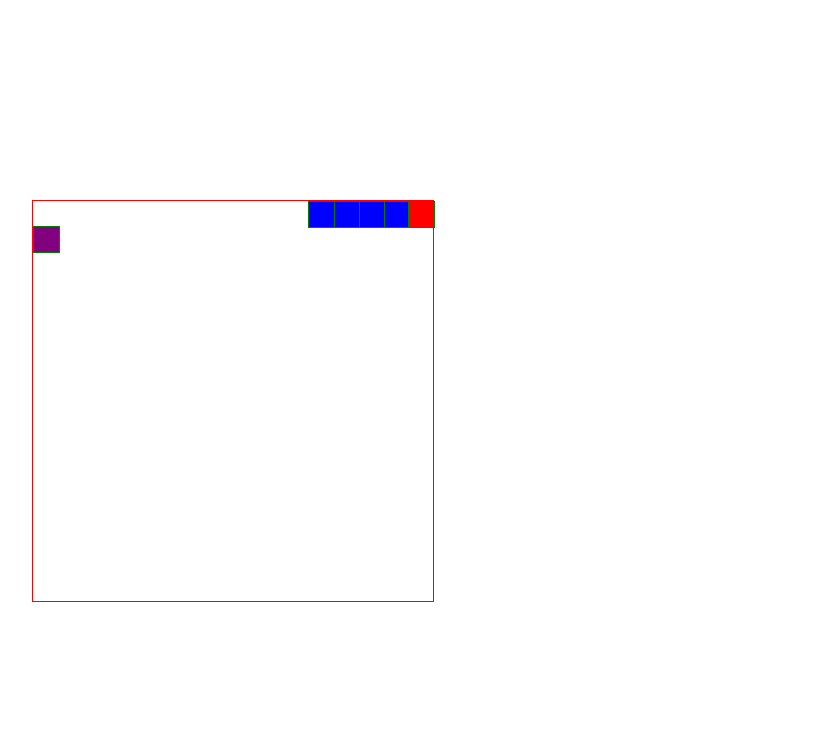
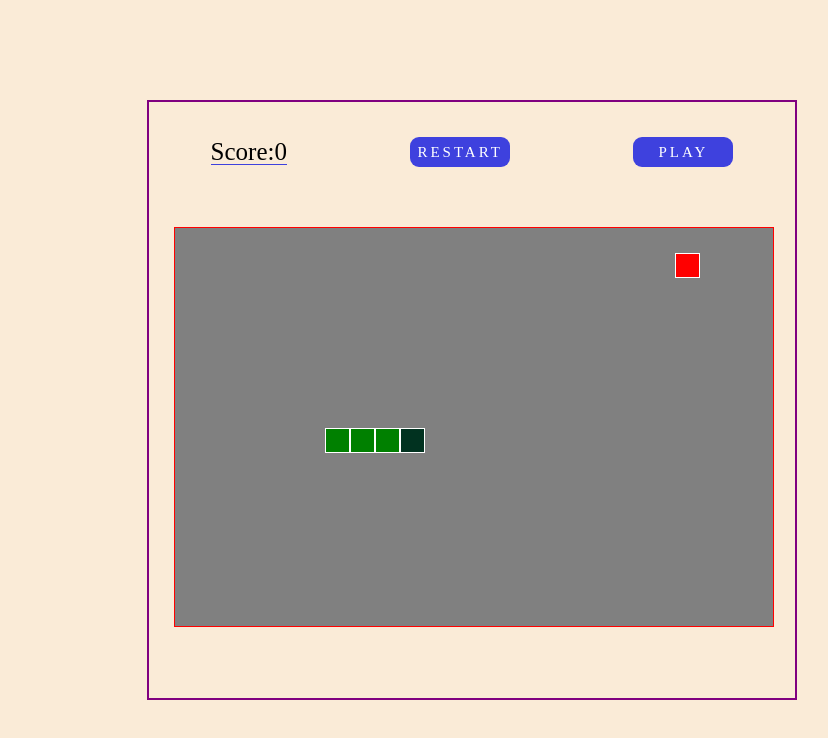
Before and after one commit to indie9/snakeJS, a plain HTML site: page index.html in a window 1280 px wide. Shown: the whole page, without its empty margins (168-996 px from the left). Drawn offline with Linux system fonts and the light colour scheme.

Commit message:
add style and fix bugs

```diff
--- a/index.html
+++ b/index.html
@@ -8,9 +8,20 @@
 
 <body>
   <!-- Рисуем игровое поле -->
-    <div id="canvas">
-       <div id="foodElem"></div>
-        <div id="snakeHead"></div>
+      <div id="game-frame">
+        <nav>
+          <div id="scroe-table">Score:<span id="score">0</span></div>
+
+          <button id="restart">RESTART</button>
+          <button id="start">PLAY</button>
+          <button id="pause">PAUSE</button>
+
+        </nav>
+
+        <div id="canvas">
+          <div id="foodElem"></div>
+          <div id="snakeHead"></div>
+        </div>
 
     </div>
 
--- a/scriptr.js
+++ b/scriptr.js
@@ -1,34 +1,106 @@
 //получаем доступ к голове змейки
 var snakeHead = document.getElementById('snakeHead');
+
 //создаем массив с коордиинатами тела змейки
-var snake = [{hor:2,ver:0},{hor:1,ver:0},{hor:0,ver:0}];
+var snake = [];
+
+//кооринаты головый змейки
+var horizontalCordinat;
+var verticalCordinat ;
+
+//координты головы змейки для запоминания в буфер
+var buffHorizontalCordinat;
+var buffVerticalCordinat;
+
+//получаем доступ к игровому полю и табло
+var canvas = document.getElementById('canvas');
+var score = document.getElementById("score");
+
+//переменная флаг
+var game;
+
+//ширина квадратика
+var grid = 25;
+
+//направление движения
+var dir = 'right';
+
+//функция старта/рестарта игры
+function gameStart(){
+  //удаляем все элементы змейки
+  for (let i = 0; i < snake.length; i++){
+    let delElem = document.getElementById(i);
+    delElem.remove();
+  }
+  //выключаем флаг
+  game = false;
+  //задаем координаты трех начальных элементов змейки
+  snake = [{hor:8,ver:8},{hor:7,ver:8},{hor:6,ver:8}];
+  //обнуляем табло
+  score.innerHTML = snake.length-3;
+  //задаем начальные координаты головы
+  horizontalCordinat = 9;
+  verticalCordinat = 8;
+  //задаем начальные координаты в буфер
+  buffHorizontalCordinat = 9;
+  buffVerticalCordinat = 8;
+  //направление
+  dir = 'right';
+  //помещаем голову змейки в начальные координаты
+  snakeHead.style.left = `${horizontalCordinat*grid}px`;
+  snakeHead.style.top = `${verticalCordinat*grid}px`;
+
+  //отдельно создаем начальные 3 элемента змейки
+  for (let i = 0; i < snake.length; i++){
+    var snElem = document.createElement("div");
+    snElem.classList.add('snakeElem');
+    snElem.setAttribute('id',i)
+    canvas.appendChild(snElem);
+    snElem.style.left = `${snake[i].hor*grid}px`;
+    snElem.style.top = `${snake[i].ver*grid}px`
+  }
+
+}
+//запускаем игру
+gameStart();
 
 
-var canvas = document.getElementById('canvas');
+//получаем доступ к кнопкам
+var restart = document.getElementById("restart");
+var start = document.getElementById("start");
+var pause = document.getElementById("pause");
+
+pause.style.display = "none";
+
+//вешаем на кнопки слушатели
+start.addEventListener('click',() => {
+  game = true;
+  requestAnimationFrame(loop);
+  start.style.display = "none";
+  pause.style.display = "block";
+});
+restart.addEventListener('click',() =>  {
+  gameStart();
+  pause.style.display = "none";
+  start.style.display = "block";
+});
+pause.addEventListener('click',() => {
+  game = false;
+  pause.style.display = "none";
+  start.style.display = "block";
+});
 
 
 
-//кооринаты головый змейки
-var horizontalCordinat = 3;
-var verticalCordinat = 0;
-//координты головы змейки для запоминания в буфер
-var buffHorizontalCordinat = 3;
-var buffVerticalCordinat = 0;
-//направление движения
-var dir = 'right';
 
-//grid
-var grid = 25;
 //начальные координаты еды
+
 var foodHor;
 var foodVer;
 
-//создаем еду
+//обьявлем переменную отвественную за блок еды
 var foodelem = document.getElementById('foodElem');
 
-//помещаем голову змейки в начальные координаты
-snakeHead.style.left = `${horizontalCordinat*25}px`;
-snakeHead.style.top = `${verticalCordinat*25}px`;
 
 //рандомайзер
 function getRandomInt(min, max) {
@@ -37,34 +109,22 @@ function getRandomInt(min, max) {
 
 //функция создания элемента еды
 function createFoodElement(){
+  //перемещаем еду в рандомные координаты которые не совпадают с координатами тела змейки или прошлыми координатами еды
+  do{
+    foodHor = getRandomInt(0,24);
+    foodVer = getRandomInt(0,16);
 
-  do{
-    foodHor = getRandomInt(0,5);
-    foodVer = getRandomInt(0,5);
     var chek = snake.reduce((acc,item) => ((item.hor == foodHor && item.ver == foodVer) ? acc+1 : acc),0);
     var chek2 = 0;
     if(foodHor == horizontalCordinat && foodVer == verticalCordinat){
       chek2 = 1;
     };
   } while(chek != 0 || chek2 != 0 );
-
-  foodelem.style.left = `${foodHor*25}px`;
-  foodelem.style.top = `${foodVer*25}px`;
+  foodelem.style.left = `${foodHor*grid}px`;
+  foodelem.style.top = `${foodVer*grid}px`;
 }
 //сразу вызываем
 createFoodElement();
-
-//отдельно создаем начальные 3 элемента змейки
-for (let i = 0; i < snake.length; i++){
-  var snElem = document.createElement("div");
-  snElem.classList.add('snakeElem');
-  snElem.setAttribute('id',i)
-
-  canvas.appendChild(snElem);
-
-  snElem.style.left = `${snake[i].hor*25}px`;
-  snElem.style.top = `${snake[i].ver*25}px`
-}
 
 //функция создает элемент тела змейки в соответствии с координатами в буфере
 function createSnakeElement(){
@@ -72,34 +132,38 @@ function createSnakeElement(){
   snake.unshift({hor: buffHorizontalCordinat,ver: buffVerticalCordinat});
 
   var snElem = document.createElement("div");
+
   snElem.classList.add('snakeElem');
   snElem.setAttribute('id',snake.length-1)
   canvas.appendChild(snElem);
   let snakeElement = document.getElementById(snake.length-1);
-
-  snakeElement.style.left = `${snake[0].hor*25}px`;
-  snakeElement.style.top = `${snake[0].ver*25}px`
+  snakeElement.style.left = `${snake[0].hor*grid}px`;
+  snakeElement.style.top = `${snake[0].ver*grid}px`
 
 }
 
 //слушатели кнопок
 document.addEventListener('keydown', function (e) {
-  //так же не позволяем идти змейке в обратном направлении
+  //так же не позволяем идти змейке в обратном направлении или работать во время паузы
   // Стрелка влево
-  if (e.keyCode === 37 && dir != 'right' ) {
+  if (e.keyCode === 37 && dir != 'right' && game == true ) {
     dir = 'left';
+    count = 11;
   }
   // Стрелка вверх
-  else if (e.keyCode === 38 && dir != 'top') {
+  else if (e.keyCode === 38 && dir != 'top' && game == true) {
     dir = 'bot';
+    count = 11;
   }
   // Стрелка вправо
-  else if (e.keyCode === 39 && dir != 'left') {
+  else if (e.keyCode === 39 && dir != 'left' && game == true) {
     dir = 'right';
+    count = 11;
   }
   // Стрелка вниз
-  else if (e.keyCode === 40 && dir != 'bot') {
+  else if (e.keyCode === 40 && dir != 'bot' && game == true) {
     dir = 'top';
+    count = 11;
   }
 });
 
@@ -107,16 +171,18 @@ document.addEventListener('keydown', function (e) {
 var count = 0;
 
 function loop() {
-  if(r != true){
-    return;
-  }
-  // функция замедляет скорость игры с 60 кадров в секунду до 6 (60/10 = 6)
-  requestAnimationFrame(loop);
-  if (++count < 10) {
-    return;
-  }
+  //если флаг активирован
+  if (game == true ){
+
+    // функция замедляет скорость игры с 60 кадров в секунду до 6 (60/10 = 6)
+    requestAnimationFrame(loop);
+    if (++count < 10) {
+      return;
+    }
+
   // Обнуляем переменную скорости
   count = 0;
+
   // в зависимостимости от текущего направления меняем координаты головы
   switch (dir){
     case 'right':
@@ -133,23 +199,25 @@ function loop() {
       break;
   }
 
+  //проверка не врезалась ли змейка в себя(пробегает по координатам массива и сравнивает их с координатами головы)
   let chek3 = snake.reduce((acc,item) => ((item.hor == horizontalCordinat && item.ver == verticalCordinat) ? acc+1 : acc),0);
-  let chek4 = (horizontalCordinat < 0 || horizontalCordinat > 15 || verticalCordinat < 0 || verticalCordinat > 15);
+  //проверка не вышла ли змейка за границы поля
+  let chek4 = (horizontalCordinat < 0 || horizontalCordinat > 23 || verticalCordinat < 0 || verticalCordinat > 15);
   if (chek3 || chek4){
-
-    console.log('yu lose');
-    r = false;
+    console.log('you lose');
+    game = false;
     return;
   }
 
   //двигаем голову змейки согласно координатам
-  snakeHead.style.left = `${horizontalCordinat*25}px`;
-  snakeHead.style.top = `${verticalCordinat*25}px`;
+  snakeHead.style.left = `${horizontalCordinat*grid}px`;
+  snakeHead.style.top = `${verticalCordinat*grid}px`;
 
   //если голова сьедает еду добавляем элемент и создаем новыую еду(новые координаты)
   if(horizontalCordinat == foodHor && verticalCordinat == foodVer){
     createSnakeElement();
     createFoodElement();
+    score.innerHTML = snake.length-3;
   }
 
   //массив элементов пополняем прошлыми координатами головы змейки из буфера
@@ -160,12 +228,12 @@ function loop() {
   ////перемещаем тело змейки согласно координатам
   for (let i = 0; i< snake.length;i++){
     let snakeElement = document.getElementById(i);
-    snakeElement.style.left = `${snake[i].hor*25}px`;
-    snakeElement.style.top = `${snake[i].ver*25}px`
+    snakeElement.style.left = `${snake[i].hor*grid}px`;
+    snakeElement.style.top = `${snake[i].ver*grid}px`
   }
 
   //запоминаем в буфер текущее положение головы змейки
   buffHorizontalCordinat = horizontalCordinat;
   buffVerticalCordinat = verticalCordinat;
+  }
 }
-var  r = requestAnimationFrame(loop);
--- a/style.css
+++ b/style.css
@@ -1,4 +1,21 @@
+/*Обнуление*/
+*{padding: 0;margin: 0;border: 0;}
+*,*:before,*:after{-moz-box-sizing: border-box;-webkit-box-sizing: border-box;box-sizing: border-box;}
+:focus,:active{outline: none;}
+a:focus,a:active{outline: none;}
+nav,footer,header,aside{display: block;}
+html,body{height:100%;width:100%;font-size:100%;line-height:1;font-size:14px;-ms-text-size-adjust:100%;-moz-text-size-adjust:100%;-webkit-text-size-adjust:100%;}
+input,button,textarea{font-family:inherit;}
+input::-ms-clear{display: none;}
+button{cursor: pointer;}
+button::-moz-focus-inner {padding:0;border:0;}
+a,a:visited{text-decoration: none;}
+a:hover{text-decoration: none;}
+ul li{list-style: none;}
+img{vertical-align: top;}
+h1,h2,h3,h4,h5,h6{font-size:inherit;font-weight: inherit;}
 
+/*--------------------*/
 
 html,
 body {
@@ -6,45 +23,98 @@ body {
   margin: 0;
 }
 
-/*Задаём глобальные параметры*/
+
 body {
-
   display: flex;
   align-items: center;
   justify-content: center;
+  background-color: antiquewhite;
 }
 
-/*Делаем границу вокруг игрового поля*/
+#game-frame{
+  border: solid 2px purple;
+  width: 650px;
+  height: 600px;
+  position: absolute;
+}
+
+#game-frame nav{
+  display: flex;
+  flex-direction: row;
+  justify-content: space-around;
+  align-items: center;
+  height: 100px;
+}
+#scroe-table{
+  font-weight: 500;
+  font-size: 25px;
+  border-bottom: #3E41DE 1px solid;
+}
+
+button{
+  width: 100px;
+  height: 30px;
+  background: #3E41DE;
+  border-radius: 9px;
+  font-style: normal;
+  font-weight: 500;
+  font-size: 15px;
+  line-height: 17px;
+  text-align: center;
+  letter-spacing: 0.2em;
+  text-transform: uppercase;
+  color: #FFFFFF;
+
+}
+button:hover{
+  background:#2292F9;
+}
+button:active{
+  background:#2292F9;
+  box-shadow: inset 0px 6px 6px rgba(0, 0, 0, 0.25);
+}
+
+
+
+
 #canvas {
   border: 1px solid red;
-  width: 400px;
+  width: 600px;
   height: 400px;
   position: absolute;
-  top:200px;
-  left: 200px;
+  left: 25px;
+  top: 125px;
+  background-color: gray;
 }
+
+
+
+
 
 #snakeHead{
   width: 25px;
   height: 25px;
   position:absolute;
-  border: 1px solid green;
-  background-color: red;
+  border: 1px solid white;
+  background-color: #013220;
   z-index: 99;
+  box-sizing: border-box;
 }
 .snakeElem{
   width: 25px;
   height: 25px;
   position: absolute;
-  border: 1px solid green;
-  background-color: blue;
+  border: 1px solid white;
+  background-color: green;
   z-index: 9;
+  box-sizing: border-box;
 }
 #foodElem{
   width: 25px;
   height: 25px;
   position: absolute;
-  border: 1px solid green;
-  background-color: purple;
+  border: 1px solid white;
+  background-color: red;
+  box-sizing: border-box;
   z-index: 99;
 }
```
